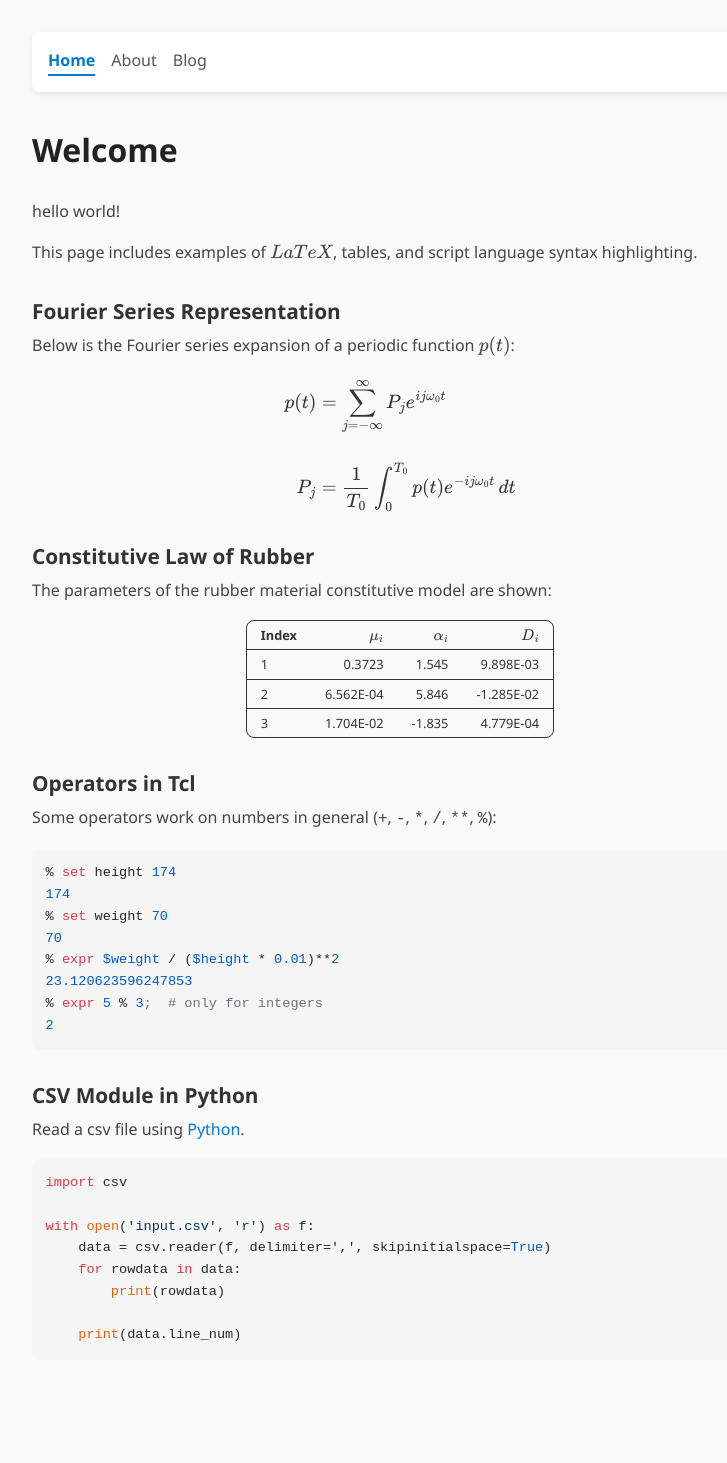
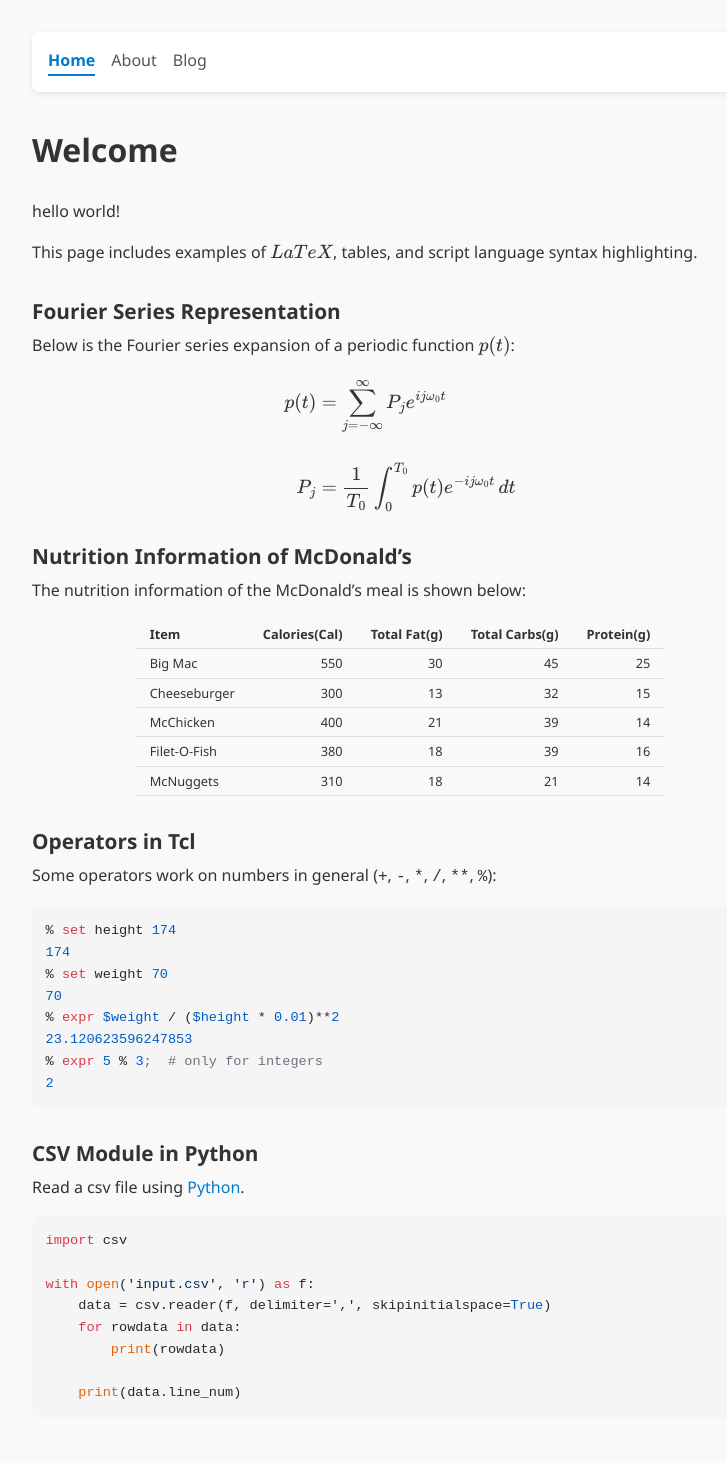
Before and after one commit to wyatthoho/wyatthoho.github.io, a Jekyll site: the page built from index.md, in a window 1280 px wide. Shown: the whole page, without its empty margins (240-967 px from the left). Built offline with Jekyll 4.4.1, drawn with Linux system fonts in a browser that asks for light colours; nearby versions of some CDN libraries; before the commit the page ends 1405 px from its top, so only the background shows below that.

Commit message:
modify css especially for the table

```diff
--- a/_sass/main.scss
+++ b/_sass/main.scss
@@ -19,13 +19,10 @@ body {
 a {
   color: #007acc;
   text-decoration: none;
-  transition: color 0.2s ease, text-decoration 0.2s ease;
 }
 
-a:hover,
-a:focus {
-  color: #007acc;
-  text-decoration: underline;
+a:hover {
+  color: #005f8c;
 }
 
 /* Navigation Bar */
@@ -46,7 +43,6 @@ nav a {
   text-decoration: none;
   color: #555;
   font-weight: 500;
-  transition: color 0.2s ease;
 }
 
 nav a:hover {
@@ -63,7 +59,7 @@ nav a.current {
 h1 {
   font-size: 2rem;
   margin-bottom: 1.5rem;
-  color: #222;
+  color: #333;
 }
 
 h2 {
@@ -84,7 +80,7 @@ h2 a:hover {
 p {
   font-size: 1rem;
   margin-bottom: 1rem;
-  color: #444;
+  color: #333;
 }
 
 /* Table Styles */
@@ -94,38 +90,25 @@ table {
   width: auto;
   max-width: 90%;
   margin: 1em auto;
+  font-size: 0.8rem;
   color: #333;
-  background-color: #ffffff00;
+  background-color: transparent;
   overflow: hidden;
-  font-size: 0.8rem;
-  border-radius: 8px;
-  border-top: 1px solid #333;
-  border-bottom: 1px solid #333;
-  border-left: 1px solid #333;
-  border-right: 1px solid #333;
-}
-
-thead {
-  background-color: #ffffff00;
-  color: #333;
 }
 
 th, td {
   padding: 4px 14px;
+  border-bottom: solid 1px #ddd;
   text-align: right;
-  border-bottom: 1px solid #333;
 }
 
-th:first-child, td:first-child {
+th:first-child,
+td:first-child {
   text-align: left;
 }
 
-tr:hover {
+tbody tr:hover {
   background-color: #f1f1f1;
-}
-
-tbody tr:last-child td {
-  border-bottom: none;
 }
 
 /* Code Blocks */
--- a/index.md
+++ b/index.md
@@ -21,17 +21,17 @@ P_j &= \frac{1}{T_0} \int_0^{T_0} p(t) e^{-ij\omega_0t} \, dt
 \end{align*}
 $$
 
-## Constitutive Law of Rubber
+## Nutrition Information of McDonald's
 
-The parameters of the rubber material constitutive model
-are shown:
+The nutrition information of the McDonald's meal is shown below:
 
-| Index |   $\mu_i$ | $\alpha_i$ |      $D_i$ |
-| :---- | --------: | ---------: | ---------: |
-| 1     |    0.3723 |      1.545 |  9.898E-03 |
-| 2     | 6.562E-04 |      5.846 | -1.285E-02 |
-| 3     | 1.704E-02 |     -1.835 |  4.779E-04 |
-
+| Item         | Calories(Cal) | Total Fat(g) | Total Carbs(g) | Protein(g) |
+| :----------- | ------------: | -----------: | -------------: | ---------: |
+| Big Mac      |           550 |           30 |             45 |         25 |
+| Cheeseburger |           300 |           13 |             32 |         15 |
+| McChicken    |           400 |           21 |             39 |         14 |
+| Filet-O-Fish |           380 |           18 |             39 |         16 |
+| McNuggets    |           310 |           18 |             21 |         14 |
 
 ## Operators in Tcl
 
```
